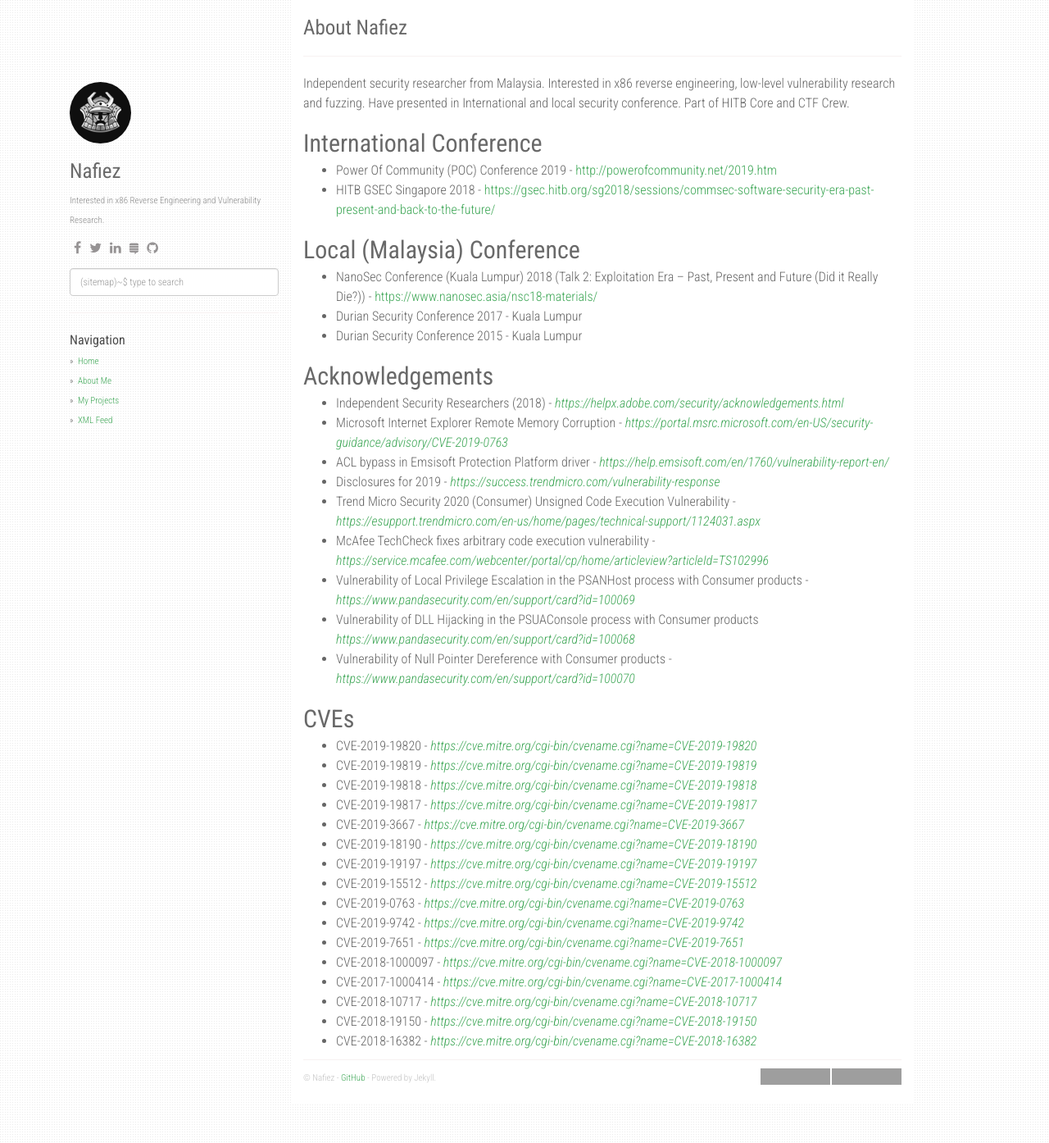
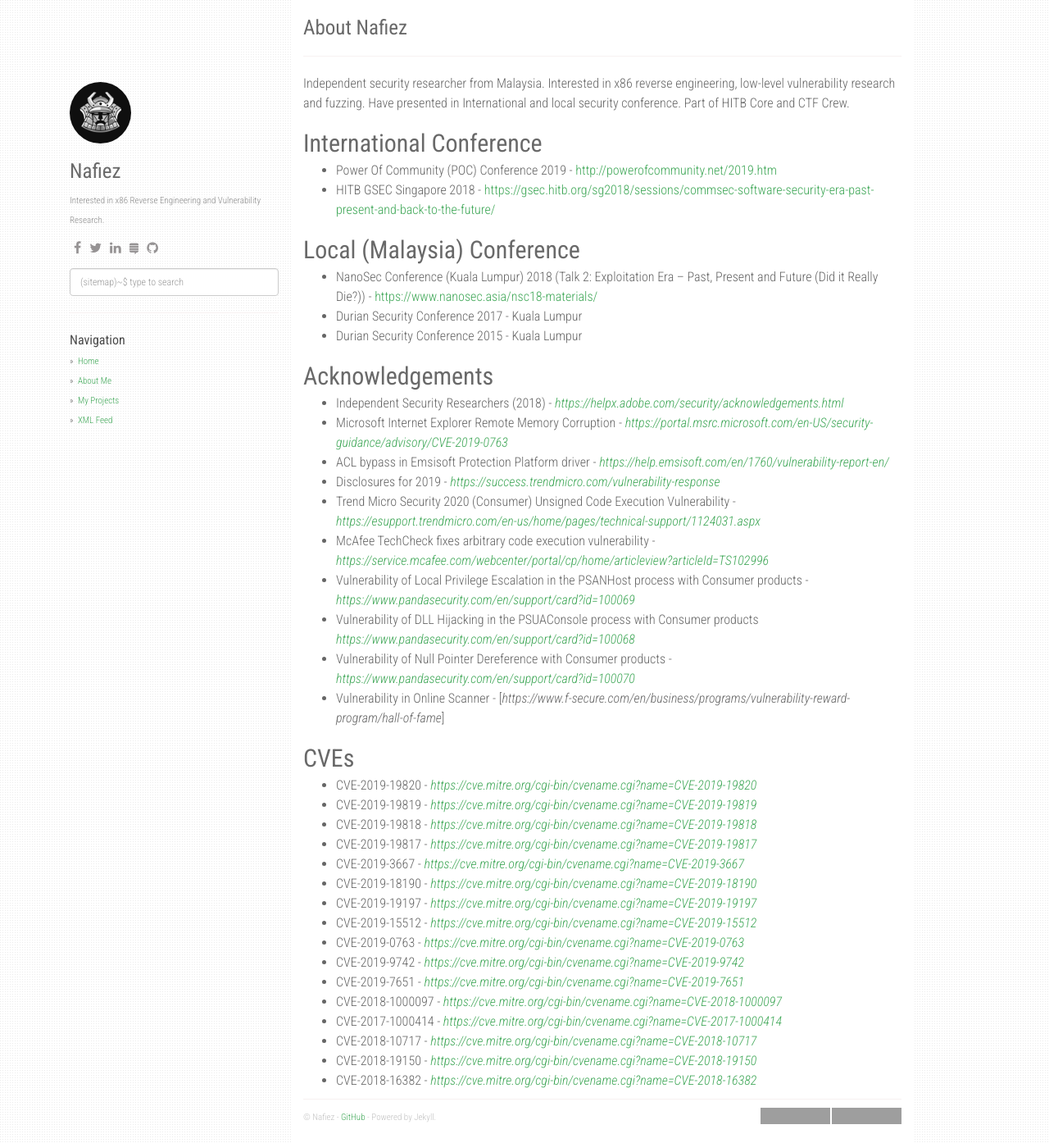
Before and after one commit to FazliMolaJan/nafiez.github.io, a Jekyll site: the page built from about.md, in a window 1280 px wide and 1394 px high. Shown: the whole window at 82% size. Built offline with Jekyll 4.4.1, drawn with Linux system fonts in a browser that asks for light colours; nearby versions of some CDN libraries; grey boxes are pictures that could not be loaded.

Commit message:
Update about.md

```diff
--- a/about.md
+++ b/about.md
@@ -29,6 +29,7 @@ Acknowledgements
 - Vulnerability of Local Privilege Escalation in the PSANHost process with Consumer products - [_https://www.pandasecurity.com/en/support/card?id=100069_](https://www.pandasecurity.com/en/support/card?id=100069)
 - Vulnerability of DLL Hijacking in the PSUAConsole process with Consumer products [_https://www.pandasecurity.com/en/support/card?id=100068_](https://www.pandasecurity.com/en/support/card?id=100068)
 - Vulnerability of Null Pointer Dereference with Consumer products - [_https://www.pandasecurity.com/en/support/card?id=100070_](https://www.pandasecurity.com/en/support/card?id=100070)
+- Vulnerability in Online Scanner - [_https://www.f-secure.com/en/business/programs/vulnerability-reward-program/hall-of-fame_]
 
 CVEs
 ---
```
